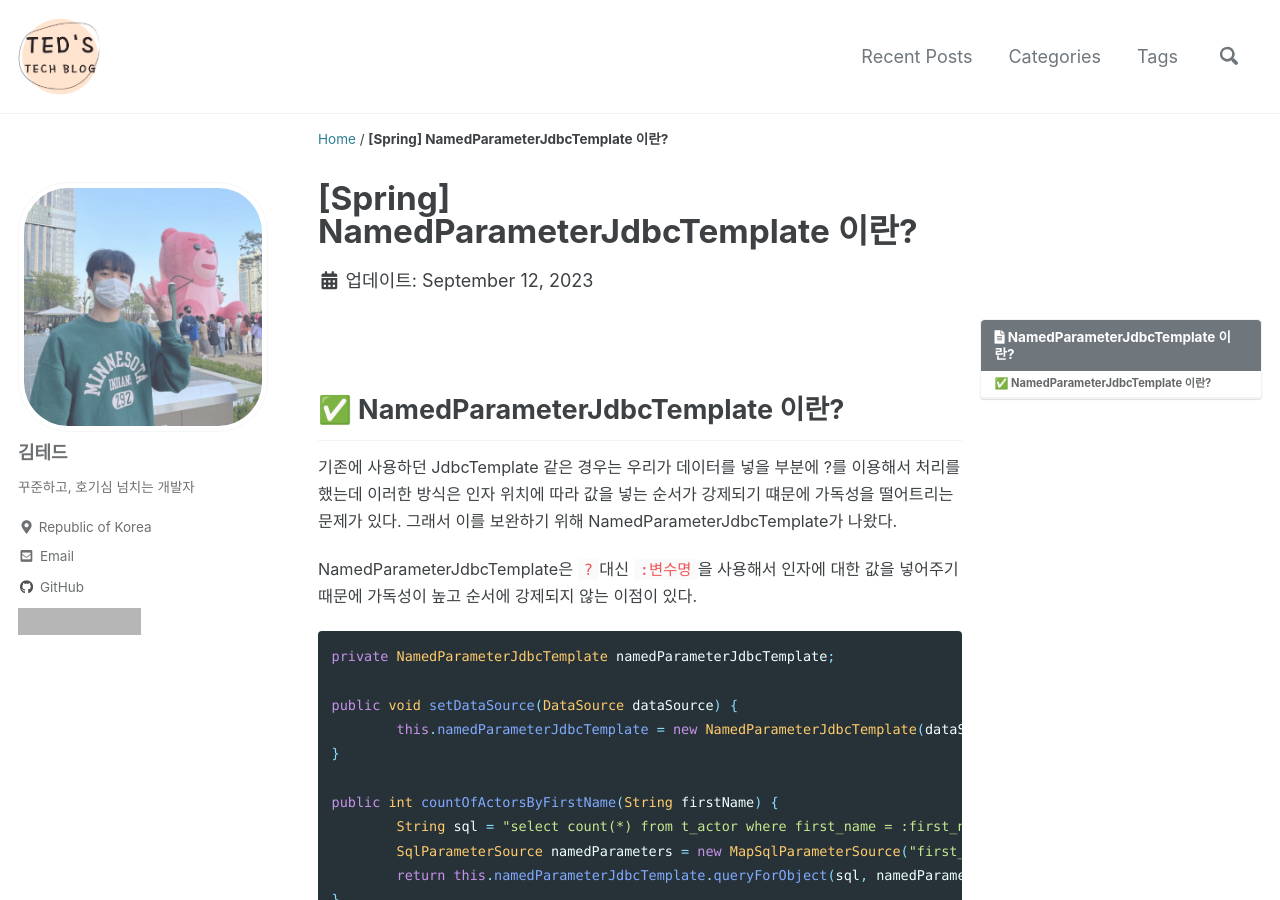
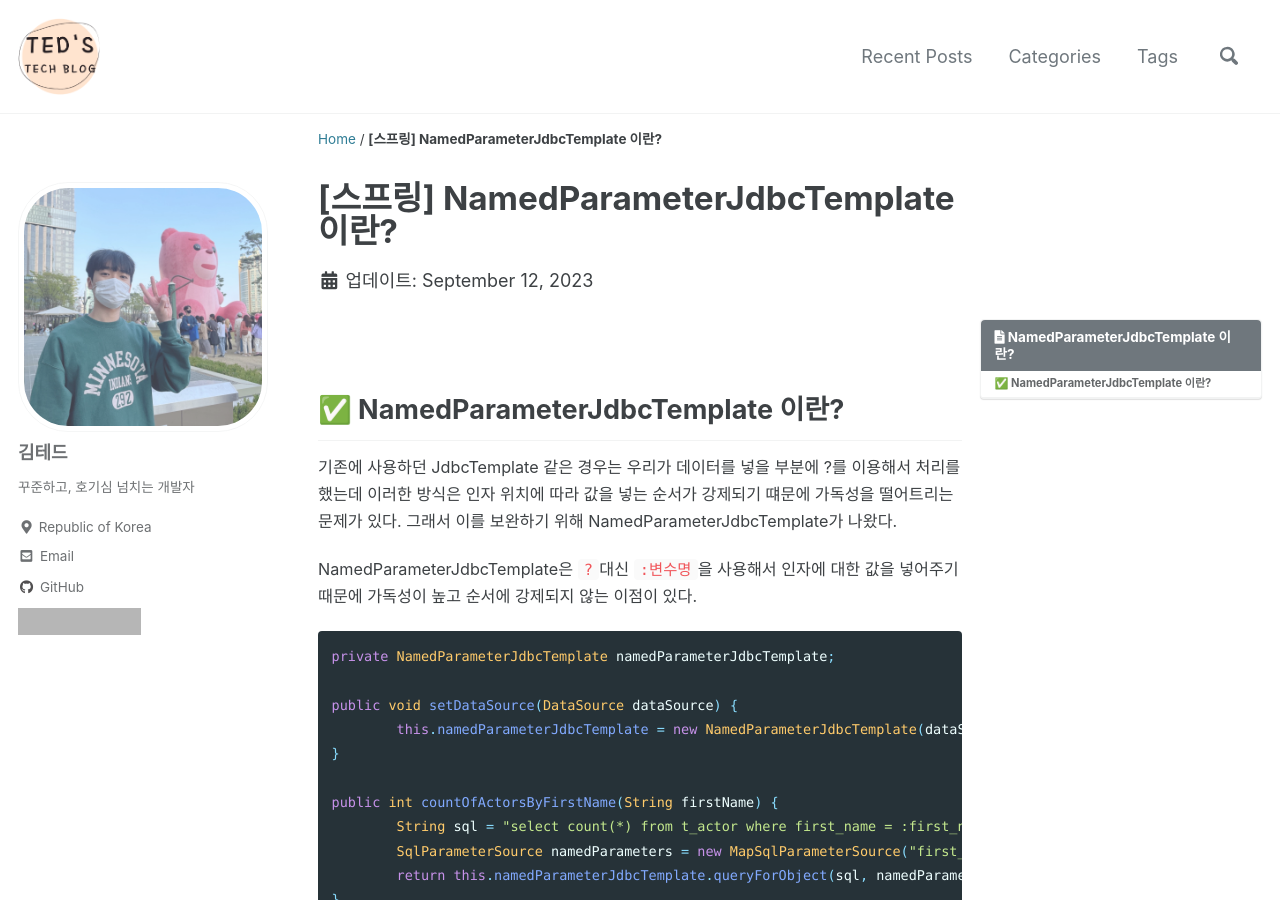
Before and after one commit to idkim97/idkim97.github.io, a Jekyll site: the page built from _posts/2023-09-12-NamedParameterJdbcTemplate 이란.md, in a window 1280 px wide and 900 px high. Built offline with Jekyll 4.4.1, drawn with Linux system fonts in a browser that asks for light colours; cached includes are drawn as plain includes; some web fonts are replaced; comment, search, counter and statistics services are not loaded; grey boxes are pictures that could not be loaded.

Commit message:
Update 2023-09-12-NamedParameterJdbcTemplate 이란.md

```diff
--- a/_posts/2023-09-12-NamedParameterJdbcTemplate 이란.md
+++ b/_posts/2023-09-12-NamedParameterJdbcTemplate 이란.md
@@ -1,7 +1,7 @@
 ---
 permalink: /2023-09-12-NamedParameterJdbcTemplate 이란/
 published: true
-title: "[Spring] NamedParameterJdbcTemplate 이란?"
+title: "[스프링] NamedParameterJdbcTemplate 이란?"
 date: 2023-09-12 09:00:00
 toc: true
 toc_sticky: true
```
